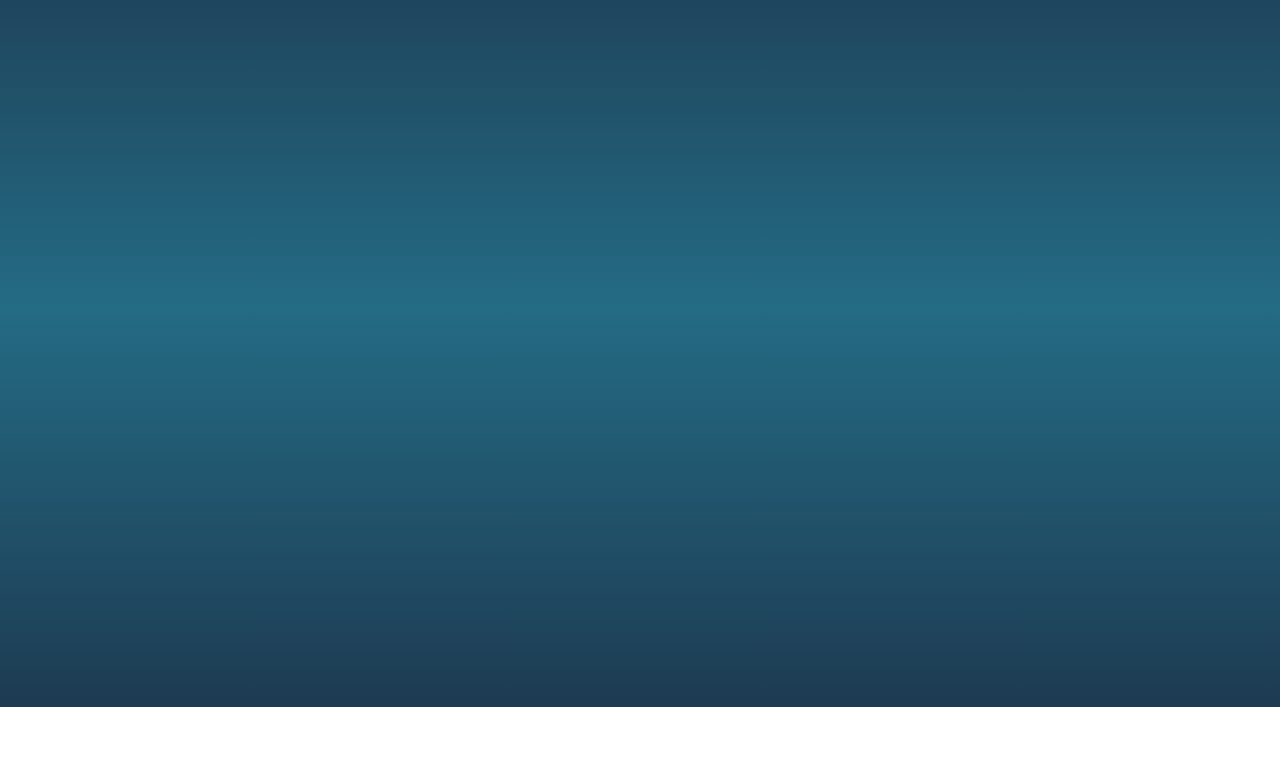
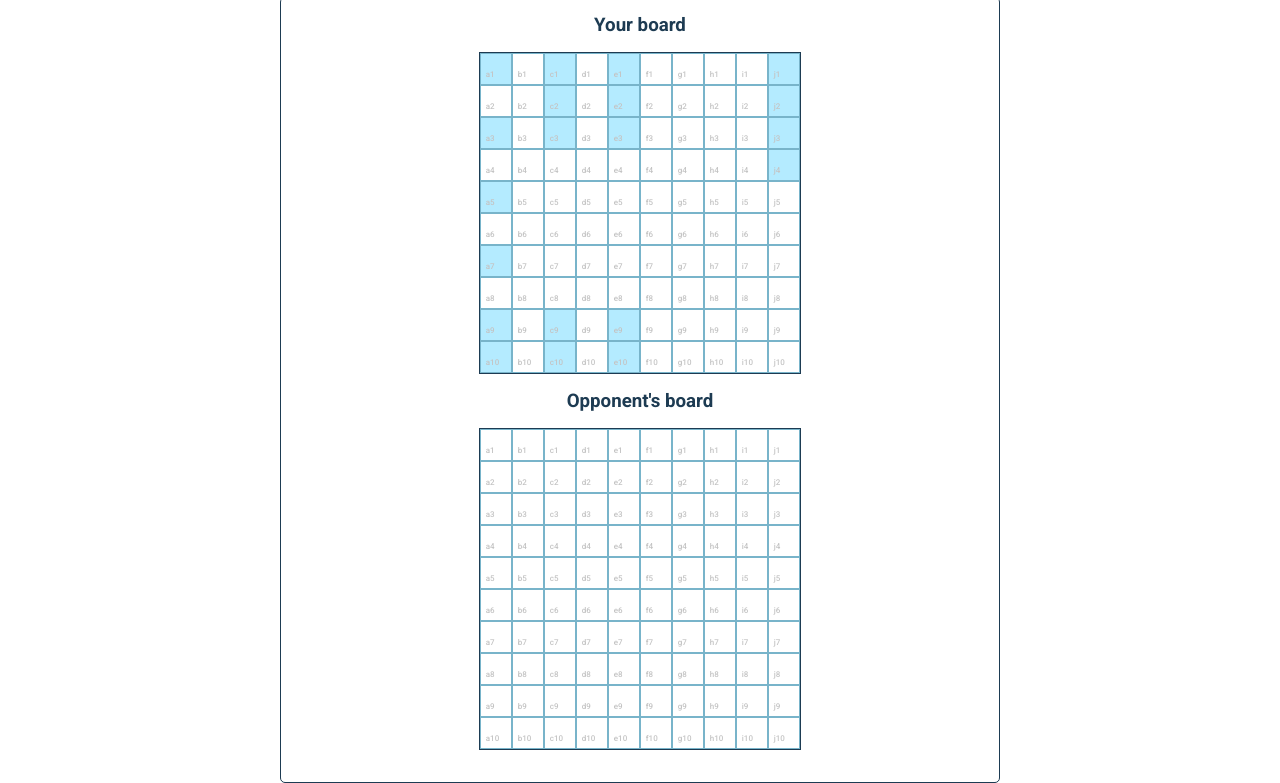
Before and after one commit to MrBlunderovich/odin-battleship, a website with bundled scripts: page index.html in a window 1280 px wide. Shown: the part 93-876 px from the top of the page. Before the commit the page ends 800 px from the top, so only its background shows below. Built offline with nearby package versions, Linux system fonts and the light colour scheme.

Commit message:
draw boards

```diff
--- a/gameboard.js
+++ b/gameboard.js
@@ -1,5 +1,4 @@
-import { squareNameToCoordinates, coordinatesToSquareName } from "./utilities";
-import { Ship } from "./ship";
+import { Ship } from "./ship.js";
 
 export function Gameboard() {
   const ships = [];
@@ -45,6 +44,12 @@ export function Gameboard() {
     }, []);
   }
 
+  function shipSquares() {
+    return ships.reduce((acc, ship) => {
+      return acc.concat(ship.squares);
+    }, []);
+  }
+
   return {
     ships,
     hits,
@@ -52,5 +57,6 @@ export function Gameboard() {
     areAllSunk,
     addShips,
     markedSquares,
+    shipSquares,
   };
 }
--- a/index.html
+++ b/index.html
@@ -8,5 +8,22 @@
     <script src="index.js" defer type="module"></script>
     <title>Odin TDD Battleship</title>
   </head>
-  <body></body>
+  <body>
+    <header>
+      <h1>Odin Battleship</h1>
+      <p>An exercise in TDD</p>
+    </header>
+    <main class="main">
+      <div class="game-container">
+        <div class="board-container">
+          <h3>Your board</h3>
+          <div class="board player" data-owner="player"></div>
+        </div>
+        <div class="board-container">
+          <h3>Opponent's board</h3>
+          <div class="board opponent" data-owner="opponent"></div>
+        </div>
+      </div>
+    </main>
+  </body>
 </html>
--- a/index.js
+++ b/index.js
@@ -1,6 +1,6 @@
-import { Gameboard } from "./gameboard";
-import { Ship } from "./ship";
-import { Player } from "./player";
+import { Gameboard } from "./gameboard.js";
+import { Player } from "./player.js";
+import { View } from "./view.js";
 
 const boards = [];
 const players = [];
@@ -10,6 +10,10 @@ function newGame() {
   boards.push(Gameboard(), Gameboard());
   players.push(Player("human", boards[0]), Player("machine", boards[1]));
   winner = null;
-  players.forEach((player) => player.populateBoard(true));
-  render();
+  players.forEach((player) => player.populateBoard("default"));
+  //View.clearBoards();
+  View.createBoards();
+  View.render(boards);
 }
+
+newGame();
--- a/player.js
+++ b/player.js
@@ -1,4 +1,4 @@
-import { coordinatesToSquareName, defaultShips } from "./utilities";
+import { coordinatesToSquareName, defaultShips } from "./utilities.js";
 
 export function Player(humanOrMachine, gameboard) {
   const board = gameboard;
@@ -33,8 +33,8 @@ export function Player(humanOrMachine, gameboard) {
     }
   }
 
-  function populateBoard(defaultPlacement = false) {
-    if (defaultPlacement) {
+  function populateBoard(placement = null) {
+    if (placement === "default") {
       board.addShips(defaultShips);
     }
   }
--- a/ship.js
+++ b/ship.js
@@ -1,4 +1,7 @@
-import { squareNameToCoordinates, coordinatesToSquareName } from "./utilities";
+import {
+  squareNameToCoordinates,
+  coordinatesToSquareName,
+} from "./utilities.js";
 
 export function Ship([bow, stern]) {
   const coordinates = [
--- a/style.css
+++ b/style.css
@@ -6,6 +6,7 @@
   --light-yellow: #f3da63;
   --dark-yellow: #e1b82b;
   --red: #b44436;
+  --border: 1px solid var(--dark-blue);
 }
 
 * {
@@ -13,18 +14,74 @@
   font-family: inherit;
   margin: 0;
   padding: 0;
+  color: var(--dark-blue);
 }
 
 body {
-  background: linear-gradient(
-    0,
-    var(--dark-blue),
-    var(--light-blue),
-    var(--dark-blue)
-  );
   min-height: 100vh;
   min-height: 100dvh;
+  display: grid;
+  grid-template-rows: auto 1fr;
+}
+
+header {
+  padding: 1rem 2rem;
+  border-bottom: 1px solid var(--dark-blue);
+}
+
+.main {
   display: flex;
   align-items: center;
   justify-content: center;
 }
+
+.game-container {
+  padding: 1rem;
+  border: var(--border);
+  border-radius: 5px;
+  width: 90vmin;
+  display: grid;
+  grid-template-columns: repeat(auto-fit, minmax(370px, 1fr));
+}
+
+.board-container {
+  display: flex;
+  flex-direction: column;
+  align-items: center;
+}
+
+.board {
+  border: var(--border);
+  display: grid;
+  grid-template-columns: repeat(10, 1fr);
+  margin: 1rem;
+}
+
+.square {
+  width: 2rem;
+  height: 2rem;
+  border: 1px solid #78b4ca;
+  /* outline: 1px solid #78b4ca; */
+  display: flex;
+  align-items: flex-end;
+  justify-content: flex-start;
+}
+
+.square::before {
+  content: attr(data-name);
+  font-size: 0.5rem;
+  color: #c4c4c4;
+  margin: 0.3rem;
+}
+
+.ship {
+  background-color: #b4ebff;
+}
+
+.marked::after {
+  content: "*";
+}
+
+.hit::after {
+  content: "X";
+}
--- a/utilities.js
+++ b/utilities.js
@@ -22,7 +22,7 @@ export const defaultShips = [
   ["a7", "a7"],
   ["a9", "a10"],
   ["c9", "c10"],
-  ["d9", "d10"],
+  ["e9", "e10"],
   ["c1", "c3"],
   ["e1", "e3"],
   ["j1", "j4"],
--- a/view.js
+++ b/view.js
@@ -1,6 +1,81 @@
-const playerBoard = document.querySelector(".board.player");
-const opponentBoard = document.querySelector(".board.opponent");
+import { coordinatesToSquareName } from "./utilities.js";
 
-export function render() {
-  console.log(render);
-}
+export const View = (function () {
+  const playerBoard = document.querySelector(".board.player");
+  const opponentBoard = document.querySelector(".board.opponent");
+  document.addEventListener("click", handleClick);
+
+  function handleClick(event) {
+    if (event.target.matches(".square")) {
+      console.log(event.target.dataset.name);
+    }
+  }
+
+  function render([playerGameboard, opponentGameboard]) {
+    /* const playerSquares = document.querySelectorAll('.player .square')
+    const opponentSquares = document.querySelectorAll('.opponent .square') */
+    const squares = document.querySelectorAll(".square");
+    squares.forEach((square) => {
+      //square.className = "";
+      if (square.closest(".player")) {
+        setSquareClasses(square, playerGameboard, true);
+      } else if (square.closest(".opponent")) {
+        setSquareClasses(square, opponentGameboard, false);
+      } else {
+        console.error("Square unidentified");
+      }
+      //square.classList.add("square");
+    });
+  }
+
+  function setSquareClasses(square, gameboard, isPlayer = false) {
+    const squareName = square.dataset.name;
+    if (gameboard.markedSquares().includes(squareName)) {
+      square.classList.add("marked");
+    }
+    if (isPlayer && gameboard.shipSquares().includes(squareName)) {
+      square.classList.add("ship");
+    }
+    if (
+      gameboard.shipSquares().includes(squareName) &&
+      gameboard.markedSquares().includes(squareName)
+    ) {
+      square.classList.add("hit");
+    }
+  }
+
+  function createBoards() {
+    [playerBoard, opponentBoard].forEach((board) => {
+      const owner = board.dataset.owner;
+      const fragment = document.createDocumentFragment();
+      for (let y = 0; y <= 9; y++) {
+        for (let x = 0; x <= 9; x++) {
+          fragment.appendChild(createSquare(x, y, owner));
+        }
+      }
+      board.appendChild(fragment);
+    });
+  }
+
+  function createSquare(x, y, owner) {
+    const coordinates = [x, y];
+    const newSquare = document.createElement("div");
+    newSquare.classList.add("square");
+    newSquare.dataset.owner = owner;
+    newSquare.dataset.coordinates = JSON.stringify(coordinates);
+    newSquare.dataset.name = coordinatesToSquareName(coordinates);
+    return newSquare;
+  }
+
+  function clearBoards() {
+    [playerBoard, opponentBoard].forEach((board) => {
+      board.innerHTML = "";
+    });
+  }
+
+  return {
+    createBoards,
+    clearBoards,
+    render,
+  };
+})();
```
Also changed, not shown: gameboard.test.js (+1 -1 lines), player.test.js (+1 -1 lines).
